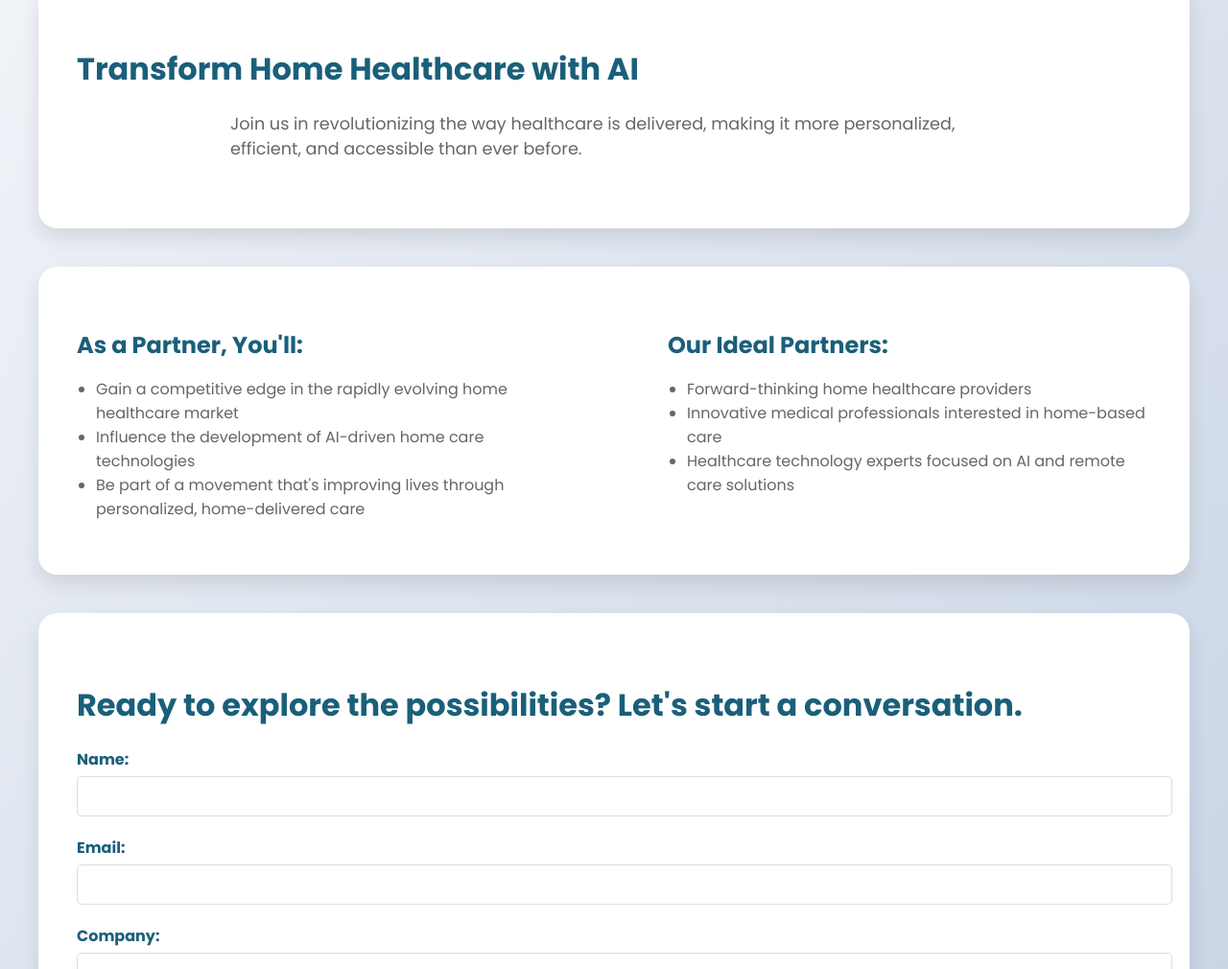
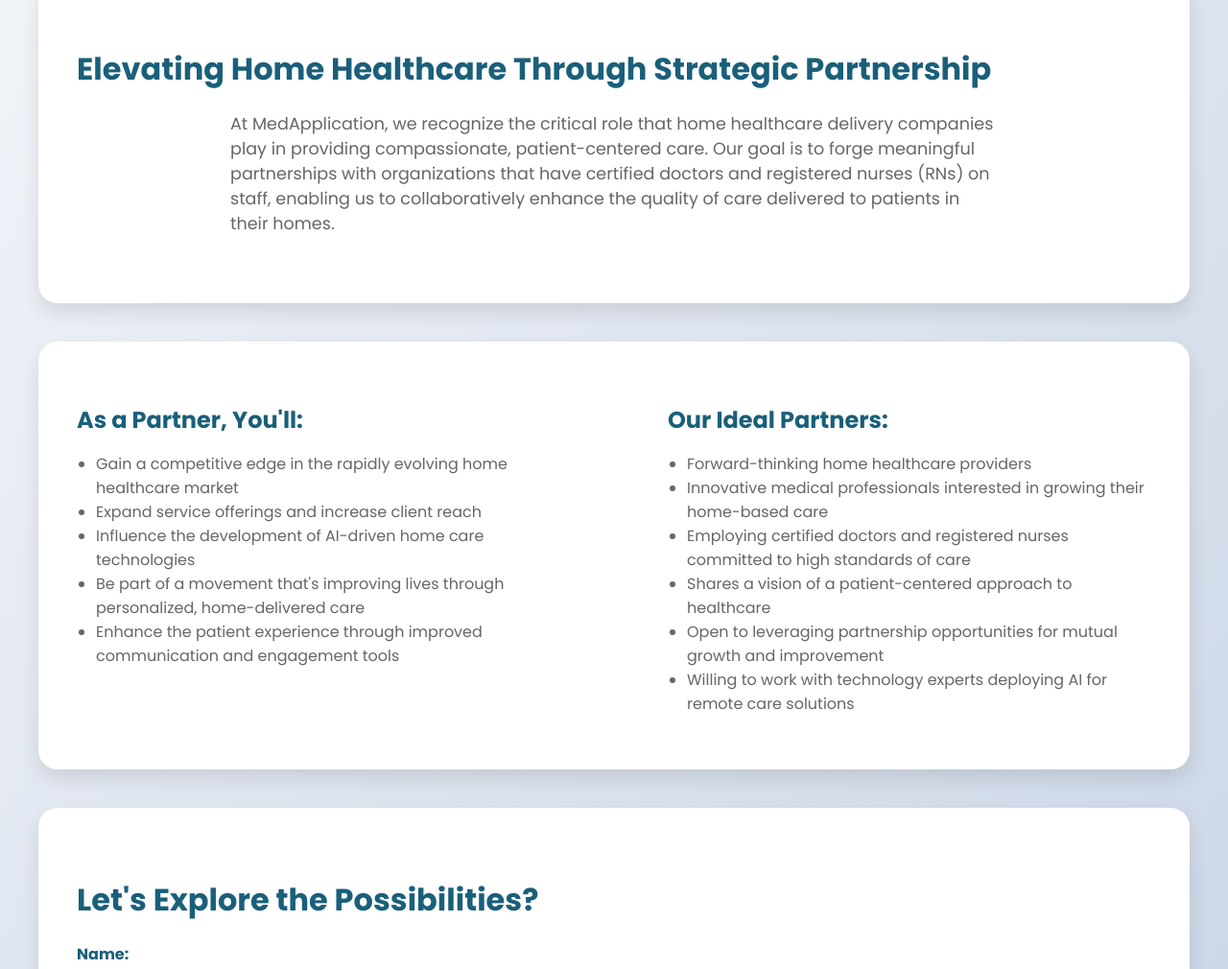
Before and after one commit to medapplication/medapplication.github.io, a plain HTML site: page partnership.html in a window 1280 px wide. Shown: the part 304-1314 px from the top of the page at 96% size. Drawn offline with Linux system fonts and the light colour scheme.

Commit message:
20241002.14.02-Update partnership.html

```diff
--- a/partnership.html
+++ b/partnership.html
@@ -174,29 +174,34 @@
     </header>
     <main class="container">
         <section class="hero">
-            <h2>Transform Home Healthcare with AI</h2>
-            <p>Join us in revolutionizing the way healthcare is delivered, making it more personalized, efficient, and accessible than ever before.</p>
+            <h2>Elevating Home Healthcare Through Strategic Partnership</h2>
+            <p>At MedApplication, we recognize the critical role that home healthcare delivery companies play in providing compassionate, patient-centered care. Our goal is to forge meaningful partnerships with organizations that have certified doctors and registered nurses (RNs) on staff, enabling us to collaboratively enhance the quality of care delivered to patients in their homes.</p>
         </section>
         <section class="features">
             <div class="feature">
                 <h3>As a Partner, You'll:</h3>
                 <ul>
                     <li>Gain a competitive edge in the rapidly evolving home healthcare market</li>
+                    <li>Expand service offerings and increase client reach</li>
                     <li>Influence the development of AI-driven home care technologies</li>
                     <li>Be part of a movement that's improving lives through personalized, home-delivered care</li>
+                    <li>Enhance the patient experience through improved communication and engagement tools</li>
                 </ul>
             </div>
             <div class="feature">
                 <h3>Our Ideal Partners:</h3>
                 <ul>
                     <li>Forward-thinking home healthcare providers</li>
-                    <li>Innovative medical professionals interested in home-based care</li>
-                    <li>Healthcare technology experts focused on AI and remote care solutions</li>
+                    <li>Innovative medical professionals interested in growing their home-based care</li>
+                    <li>Employing certified doctors and registered nurses committed to high standards of care</li>
+                    <li>Shares a vision of a patient-centered approach to healthcare</li>
+                    <li>Open to leveraging partnership opportunities for mutual growth and improvement</li>
+                    <li>Willing to work with technology experts  deploying AI for remote care solutions</li>
                 </ul>
             </div>
         </section>
         <section class="contact-form">
-            <h3>Ready to explore the possibilities? Let's start a conversation.</h3>
+            <h3>Let's Explore the Possibilities?</h3>
             <form action="https://formspree.io/f/your_form_id" method="POST">
                 <div class="form-group">
                     <label for="name">Name:</label>
@@ -226,7 +231,7 @@
             <a href="contact.html">Contact Us</a>
         </div>
         <div class="copyright">
-            Copyright © 2024 AI Home Delivery Inc.
+            Copyright © 2024 MedApplication Inc.
         </div>
     </footer>
 </body>
```
